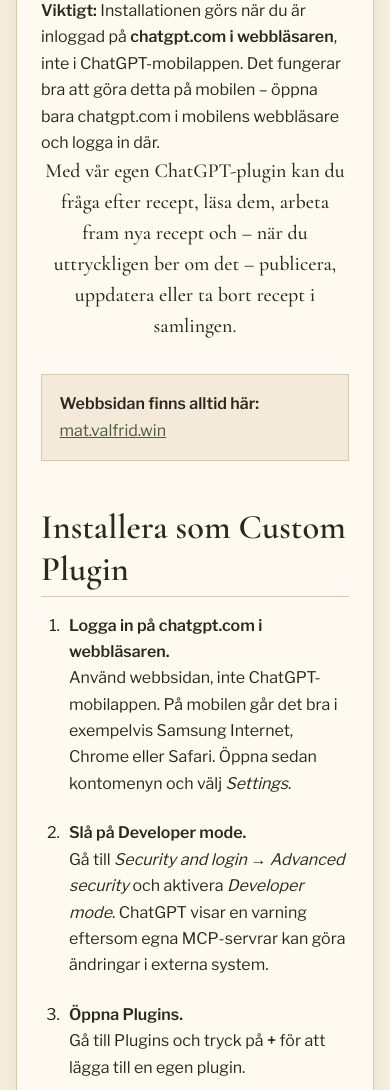
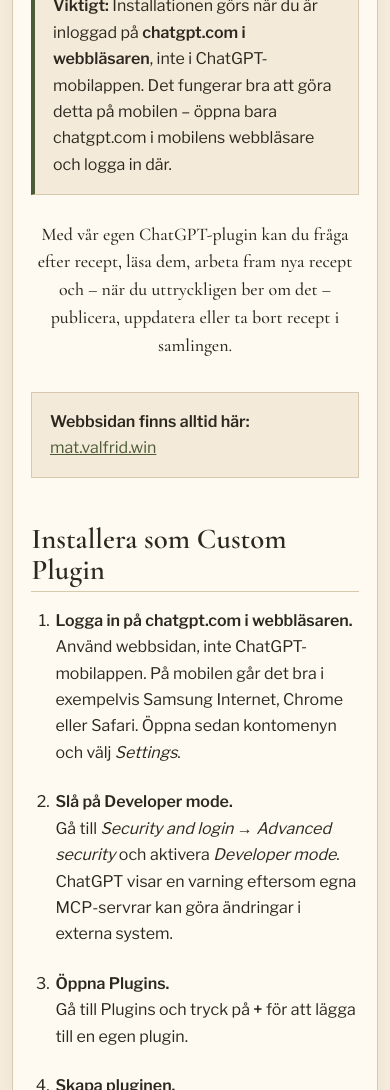
Before and after one commit to valfrid/alltidgodmatpasateriet, a website: page site/hjalp.html in a window 390 px wide. Shown: the part 334-1424 px from the top of the page. Drawn offline with nearby package versions, Linux system fonts and the light colour scheme.

Commit message:
Fix mobile margins on help page

```diff
--- a/site/style.css
+++ b/site/style.css
@@ -30,3 +30,15 @@
 .help-examples{display:grid;grid-template-columns:1fr;gap:.7rem}.help-examples p{margin:0;padding:.9rem 1rem;background:#fffdf8;border:1px solid var(--line)}
 .help-back{margin-top:3rem;font-weight:600}
 @media(min-width:760px){.help-examples{grid-template-columns:repeat(2,1fr)}}
+
+/* Mobile layout fix for help page */
+.help-browser-note{max-width:690px;margin:0 auto 1.6rem;padding:1rem 1.1rem;background:#f3ead9;border:1px solid var(--line);border-left:4px solid var(--green)}
+@media(max-width:520px){
+  .help-page{padding:1rem .75rem 3rem}
+  .help-content{width:100%;padding:2rem 1.15rem 2.4rem;overflow-wrap:anywhere}
+  .help-content>h1{font-size:2.45rem;line-height:1.02}
+  .help-lead{font-size:1.12rem}
+  .help-content h2{font-size:1.8rem;line-height:1.08}
+  .help-steps{padding-left:1.35rem}
+  .help-steps li{padding-left:.15rem}
+}
```
